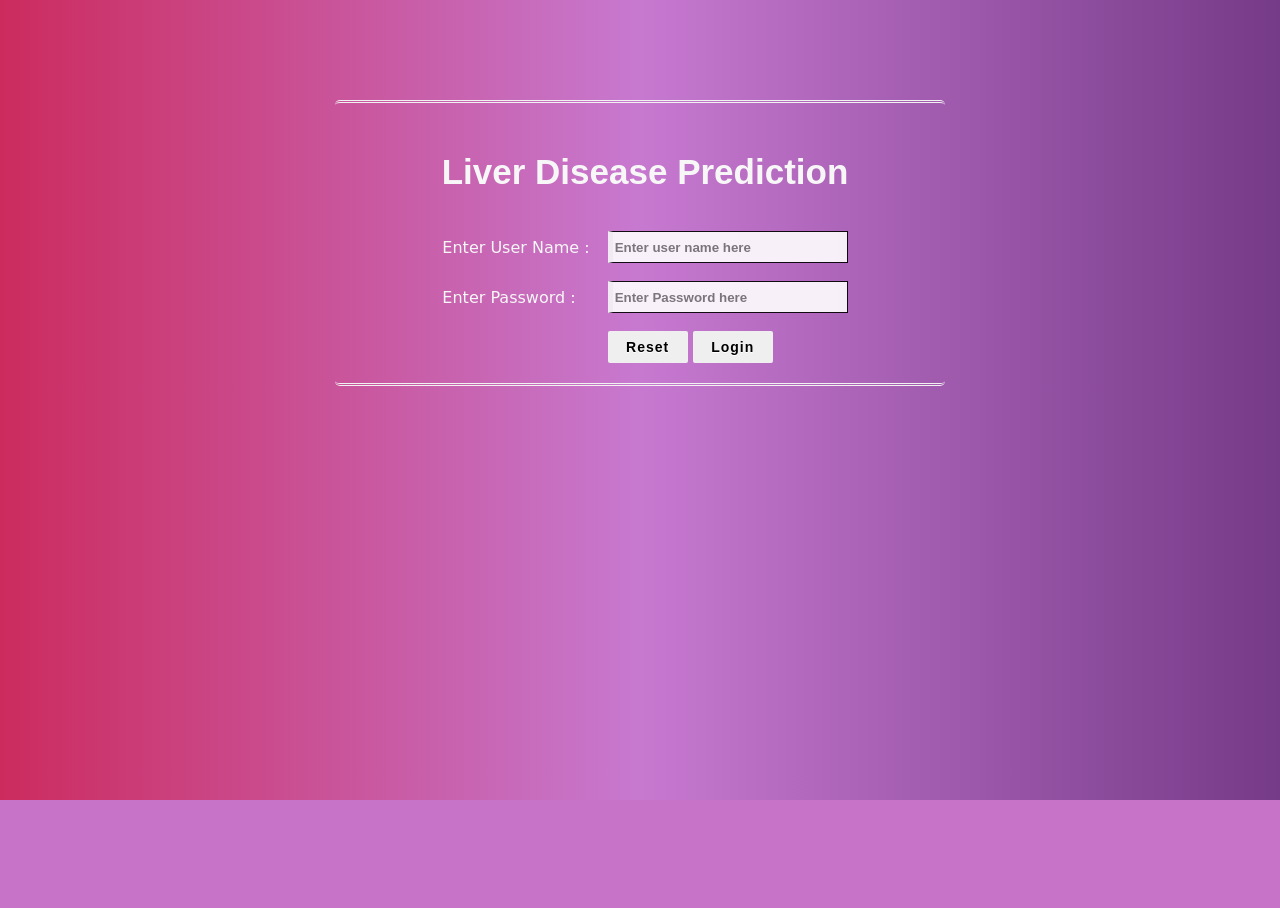
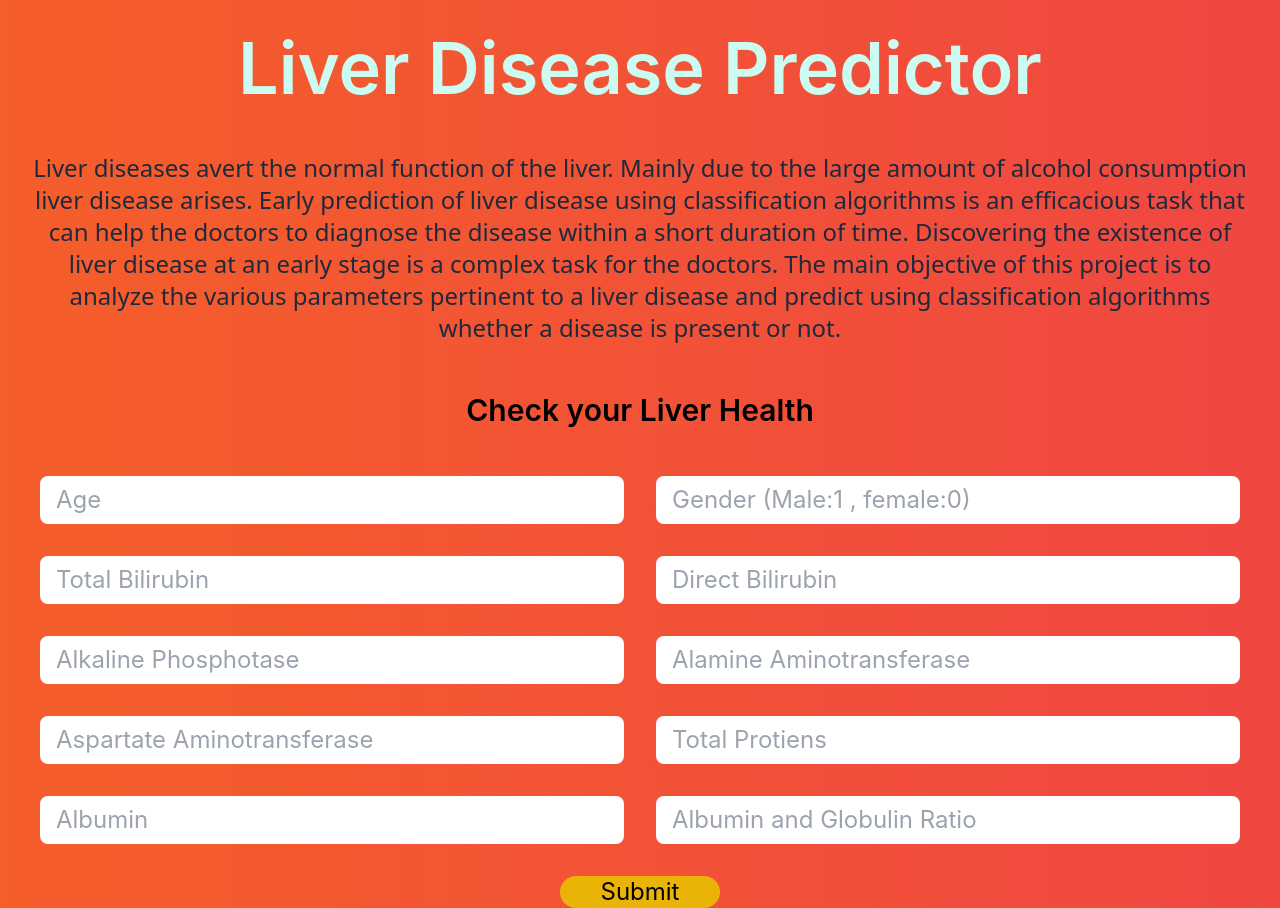
Before and after one commit to Sankeerth-S-Narayan/Liver-Disease-Prediction, a Flask app: template templates/Login.html in a window 1280 px wide. Before the commit the page ends 800 px from the top, so only its background shows below. Run offline with Flask 2, Linux system fonts and the light colour scheme; the template is opened without the code that fills it, so the values that code supplies are empty; parts of the project's set-up code (start-up, migrations or seed data) failed here and were passed over; some libraries are stand-ins or nearby versions.

Commit message:
Update Login.html

```diff
--- a/templates/Login.html
+++ b/templates/Login.html
@@ -1,110 +1,87 @@
 <!DOCTYPE html>
-  <html>
+<html lang="en">
 <head>
-  <title>Login Form</title>
+    <meta charset="UTF-8">
+    <meta http-equiv="X-UA-Compatible" content="IE=edge">
+    <meta name="viewport" content="width=device-width, initial-scale=1.0">
+    <script src="https://cdn.tailwindcss.com"></script>
+    <link rel="stylesheet" href=".\style.css" />
+    <title>Liver Disease Predictor</title>
+</head>
+<body class="text-center h-full w-full">
+    <div class="w-full h-100 bg-gradient-to-r from-orange-500 via-red-500 to-yellow-500 background-animate">
+
+        <nav class="flex items-center justify-center flex content-center">
+
+
+                <h1 class="text-center text-7xl mt-8 font-semibold text-teal-100 ">Liver Disease Predictor</h1>
+        </nav>
+    </div>
+
+    <div class="w-full h-100 bg-gradient-to-r from-orange-500 via-red-500 to-yellow-500 background-animate">
+            <section class="px-8 py-12 text-slate-800  text-2xl font-sans ">
+                Liver diseases avert the normal function of the liver. Mainly due to the large amount of alcohol consumption liver disease arises. Early prediction of liver disease using classification algorithms is an efficacious task that can help the doctors to diagnose the disease within a short duration of time. Discovering the existence of liver disease at an early stage is a complex task for the doctors. The main objective of this project is to analyze the various parameters pertinent to a liver disease and predict using classification algorithms whether a disease is present or not.
+            </section>
+
+
+        <!-- <button id="#predict" class="absolute bottom-4  left-1/2 bg-red-300 p-3 rounded-lg text-2xl ">Check Your Liver Health</button> -->
+    </div>
+
+    <div class="w-full h-100 bg-gradient-to-r from-orange-500 via-red-500 to-yellow-500 background-animate" id="predict">
+        <h3 class="text-center px-12 mb-12  font-semibold text-3xl">Check your Liver Health</h3>
+
+        <form class="grid grid-cols-2 gap-8 px-10" action="{{ url_for('predict') }}" method="POST">
+            <input class="text-2xl px-4 py-2 rounded-lg" type="text" id="Age" placeholder="Age " name="Age" required="required">
+            <input class="text-2xl px-4 py-2 rounded-lg" type="text" id="Gender" placeholder="Gender (Male:1 , female:0)" name="Gender" required="required">
+            <input class="text-2xl px-4 py-2 rounded-lg" type="text" id="Total_Bilirubin" placeholder="Total Bilirubin" name="Total_Bilirubin" required="required">
+            <input class="text-2xl px-4 py-2 rounded-lg" type="text" id="Direct_Bilirubin" placeholder="Direct Bilirubin" name="Direct_Bilirubin" required="required">
+            <input class="text-2xl px-4 py-2 rounded-lg" type="text" id="Alkaline_Phosphotase" placeholder="Alkaline Phosphotase" name="Alkaline_Phosphotase"required="required">
+            <input class="text-2xl px-4 py-2 rounded-lg" type="text" id="Alamine_Aminotransferase" placeholder="Alamine Aminotransferase" name="Alamine_Aminotransferase" required="required">
+            <input class="text-2xl px-4 py-2 rounded-lg" type="text" id="Aspartate_Aminotransferase" placeholder="Aspartate Aminotransferase" name="Aspartate_Aminotransferase" required="required">
+            <input class="text-2xl px-4 py-2 rounded-lg" type="text" id="Total_Protiens" placeholder="Total Protiens" name="Total_Protiens" required="required">
+            <input class="text-2xl px-4 py-2 rounded-lg" type="text" id="Albumin" placeholder="Albumin " name="Albumin" required="required">
+            <input class="text-2xl px-4 py-2 rounded-lg" type="text" id="Albumin_and_Globulin_Ratio" placeholder="Albumin and Globulin Ratio" name="Albumin_and_Globulin_Ratio" required="required">
+
+            <div class="align-center col-start-1 col-end-3 flex justify-center">
+              <input id="button" class="bg-yellow-500 w-40 border-solid rounded-2xl self-center text-2xl hover:cursor-pointer " type="submit"/>
+
+            </div>
+        </form>
+
+
+
+
+
+
+    </div>
     <style>
-   body
-   {
-     margin:0px; background: linear-gradient(90deg, #cc2b5e, #c779d0, #753a88); color:#f7f7f7; font-family:Arial, Helvetica, sans-serif;
-   }
-   #main
-   {
-     width:600px; height:260px; margin-left:auto; margin-right:auto; border-radius:5px; padding-left:10px; margin-top:100px;
-     border-top:3px double #f1f1f1; border-bottom:3px double #f1f1f1; padding-top:20px;
-   }
-   #main table
-   {
-     font-family:"Comic Sans MS", cursive;
-   }
-  /* css code for textbox */
-  #main .tb
-  {
-    height:28px; width:230px; border:1px solid black; color:black; font-weight:bold; border-left:5px solid #f7f7f7; opacity:0.9;
+  body {
+    font-family: "Inter", sans-serif;
   }
 
-   /* css code for button*/
-   #main .btn
-   {
-    width:80px; height:32px; outline:none;  font-weight:bold; border:0px solid black; text-shadow: 0px 0.5px 0.5px #fff;
-    border-radius: 2px; font-weight: 600; color: black; letter-spacing: 1px; font-size:14px; -webkit-transition: 1s; -moz-transition: 1s; transition: 1s;
+  .background-animate {
+    background-size: 400%;
+
+    -webkit-animation: AnimationName 6s ease infinite;
+    -moz-animation: AnimationName 6s ease infinite;
+    animation: AnimationName 6s ease infinite;
   }
 
-   #main .btn:hover
-   {
-    background: linear-gradient(90deg, #cc2b5e, #c779d0, #753a88); outline:none;  border-radius: 2px; color:#f1f1f1; border:1px solid #f1f1f1;
+  @keyframes AnimationName {
+    0%,
+    100% {
+      background-position: 0% 50%;
     }
-      #title{
-          text-align: center;
-          font-size: 35px;
+    50% {
+      background-position: 100% 50%;
+    }
   }
 </style>
-  <script>
 
-      function login()
-	{
-		var uname = document.getElementById("email").value;
-		var pwd = document.getElementById("pwd1").value;
-		var filter = /^([a-zA-Z0-9_\.\-])+\@(([a-zA-Z0-9\-])+\.)+([a-zA-Z0-9]{2,4})+$/;
-		if(uname =='')
-		{
-			alert("please enter user name.");
-		}
-		else if(pwd=='')
-		{
-        	alert("enter the password");
-		}
-		else if(!filter.test(uname))
-		{
-			alert("Enter valid email id.");
-		}
-		else if(pwd.length < 6 || pwd.length > 6)
-		{
-			alert("Password min and max length is 6.");
-		}
-		else
-		{
-	alert('Thank You for Login & You will be redirected to the application');
-  //Redirecting to other page or webste code or you can set your own html page.
-       window.location.href = "{{ url_for('my_form') }}";
-			}
-	}
-	//Reset Inputfield code.
-	function clearFunc()
-	{
-		document.getElementById("email").value="";
-		document.getElementById("pwd1").value="";
-	}
-  </script>
-  </head>
-
-	<body>
-	<!-- Main div code -->
-	<div id="main">
-	<div class="h-tag">
-	<h2 id="title" >Liver Disease Prediction</h2>
-	</div>
-	<!-- Login box -->
-	<div class="login">
-	<table cellspacing="2" align="center" cellpadding="8" border="0">
-	<tr>
-	<td>Enter User Name :</td>
-	<td><input type="text" placeholder="Enter user name here" id="email" class="tb" /></td>
-	</tr>
-	<tr>
-	<td>Enter Password :</td>
-	<td><input type="password" placeholder="Enter Password here" id="pwd1" class="tb" /></td>
-	</tr>
-	<tr>
-	<td></td>
-	<td>
-	<input type="submit" value="Reset" onclick="clearFunc()" class="btn" />
-	<input type="submit" value="Login" class="btn" onClick="login()" /></td>
-	</tr>
-	</table>
-	</div>
-  	 <!-- login box div ending here.. -->
-	</div>
-	<!-- Main div ending here... -->
 
 </body>
 </html>
+
+
+
+<!--  This Project examines data from liver patients concentrating on relationships between a key list of liver enzymes, proteins, age and gender using them to try and predict the likeliness of liver disease. Here we are building a model by applying various machine learning algorithms find the best accurate model. And integrate to flask based web application. User can predict the disease by entering parameters in the web application. -->
```
Lines whose indentation alone changed are shown as unchanged.
